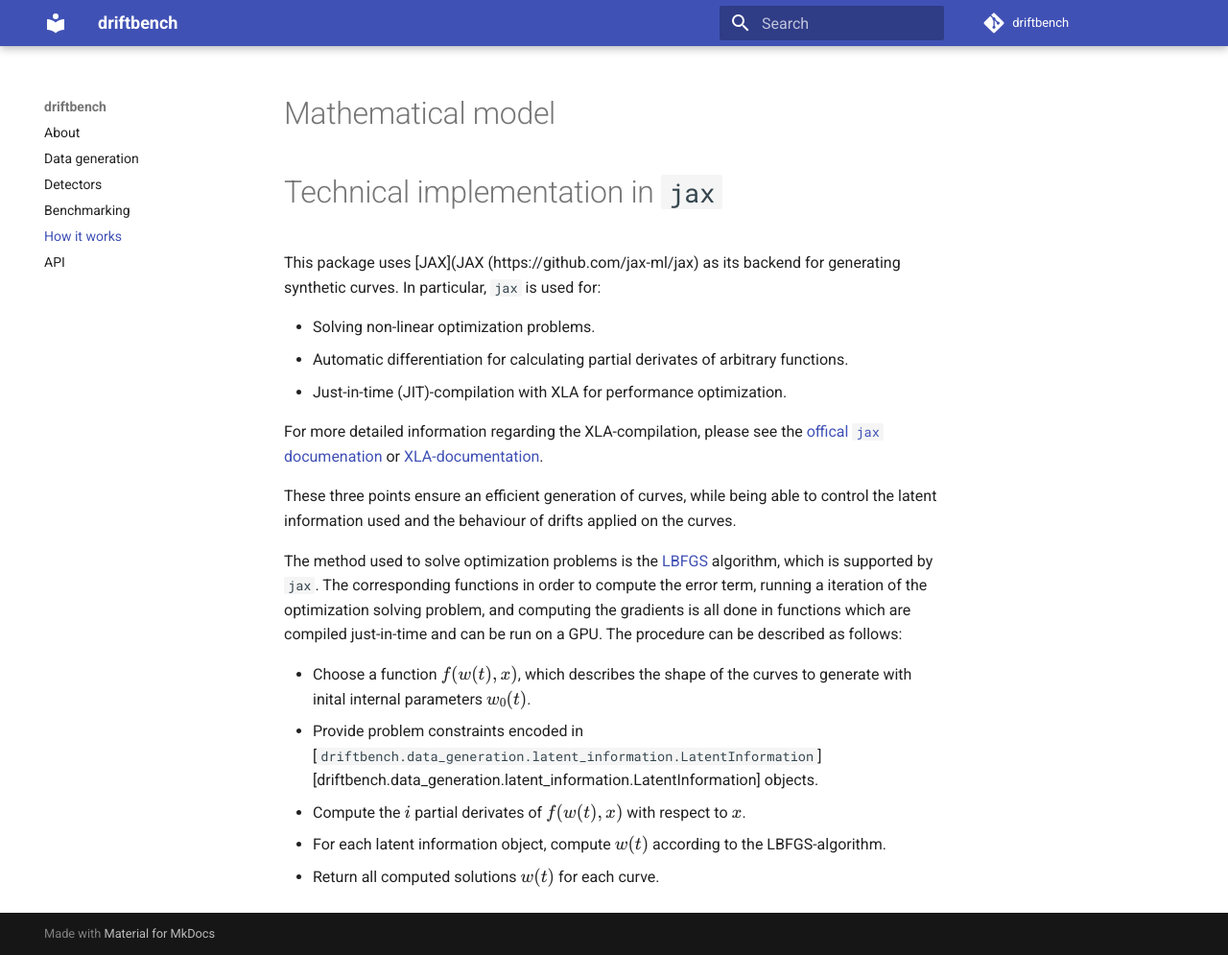
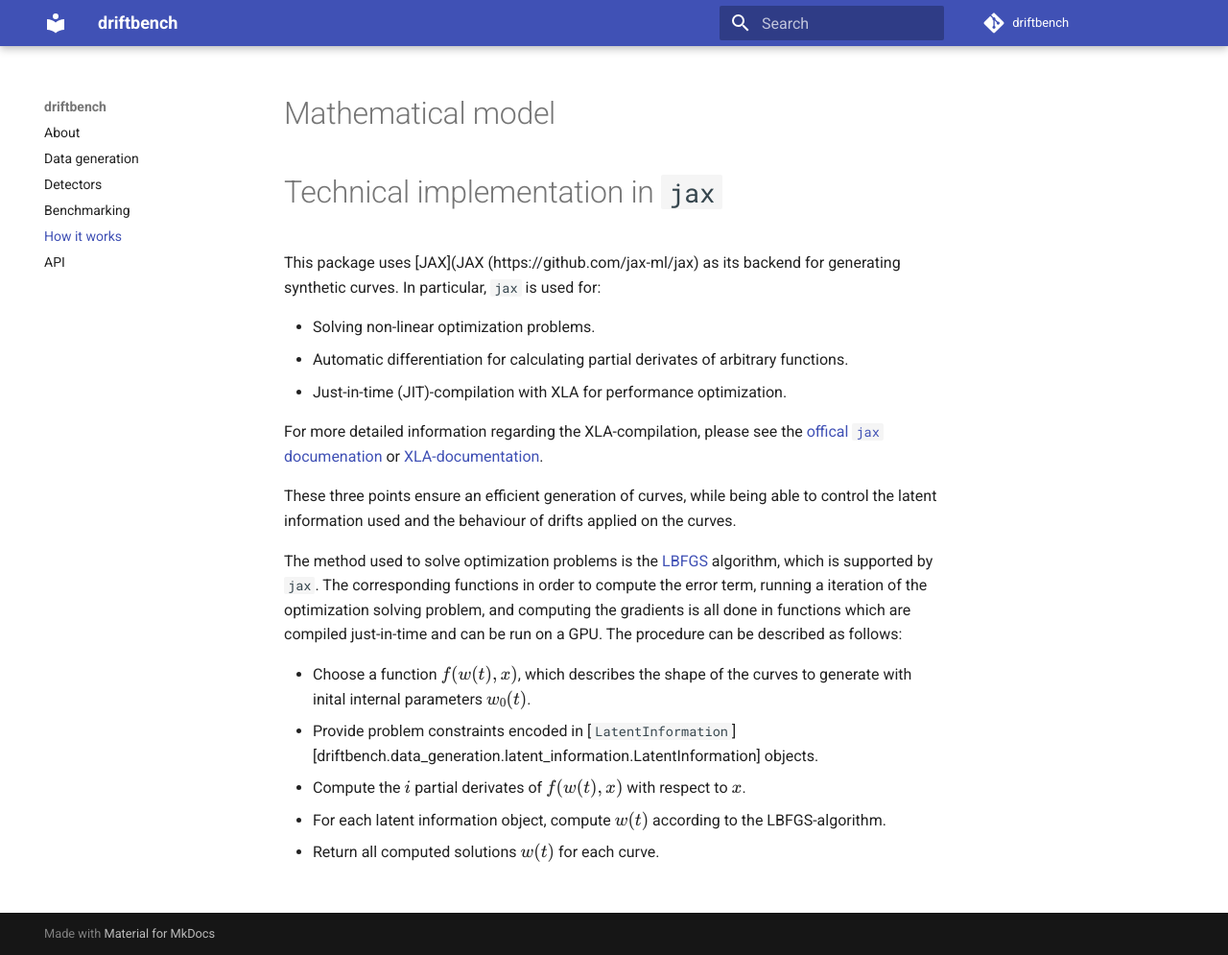
Before and after one commit to edgarWolf/driftbench, an MkDocs documentation site: the page built from docs/how_it_works.md, in a window 1280 px wide and 995 px high. Shown: the whole window at 96% size. Built offline with MkDocs 1.6.1 and Material for MkDocs 9.7.7, drawn with Linux system fonts in a browser that asks for light colours; comment, search, counter and statistics services are not loaded.

Commit message:
Update docs/how_it_works.md
Co-authored-by: Tobias Windisch <tobias.windisch@hs-kempten.de>

```diff
--- a/docs/how_it_works.md
+++ b/docs/how_it_works.md
@@ -27,7 +27,7 @@ The procedure can be described as follows:
 - Choose a function $f(w(t), x)$, which describes the shape of the curves to generate with
 inital internal parameters $w_0(t)$.
 - Provide problem constraints encoded in
-[`driftbench.data_generation.latent_information.LatentInformation`][driftbench.data_generation.latent_information.LatentInformation]
+[`LatentInformation`][driftbench.data_generation.latent_information.LatentInformation]
 objects.
 - Compute the $i$ partial derivates of $f(w(t), x)$ with respect to $x$.
 - For each latent information object, compute $w(t)$ according to the LBFGS-algorithm.
```
